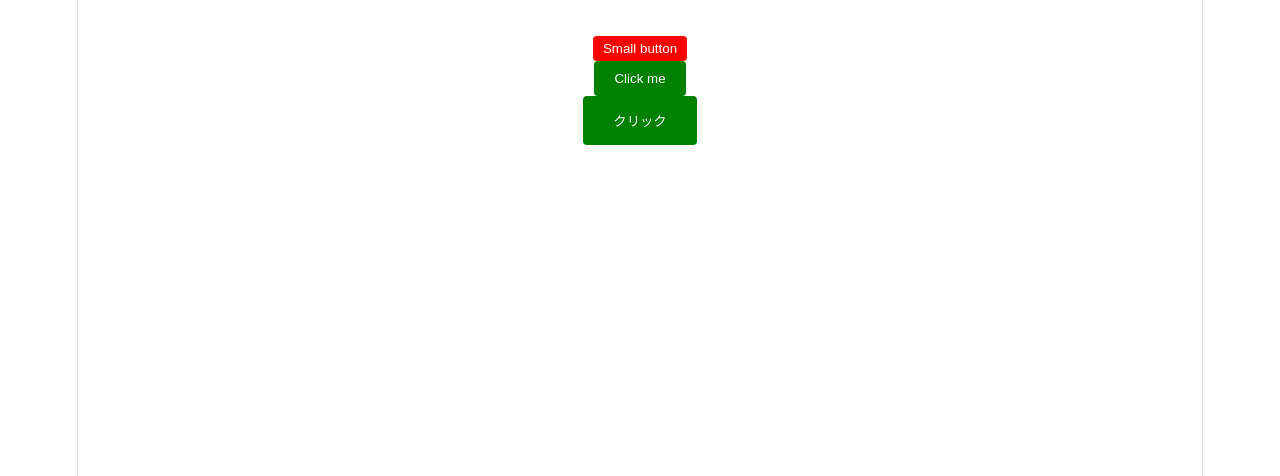
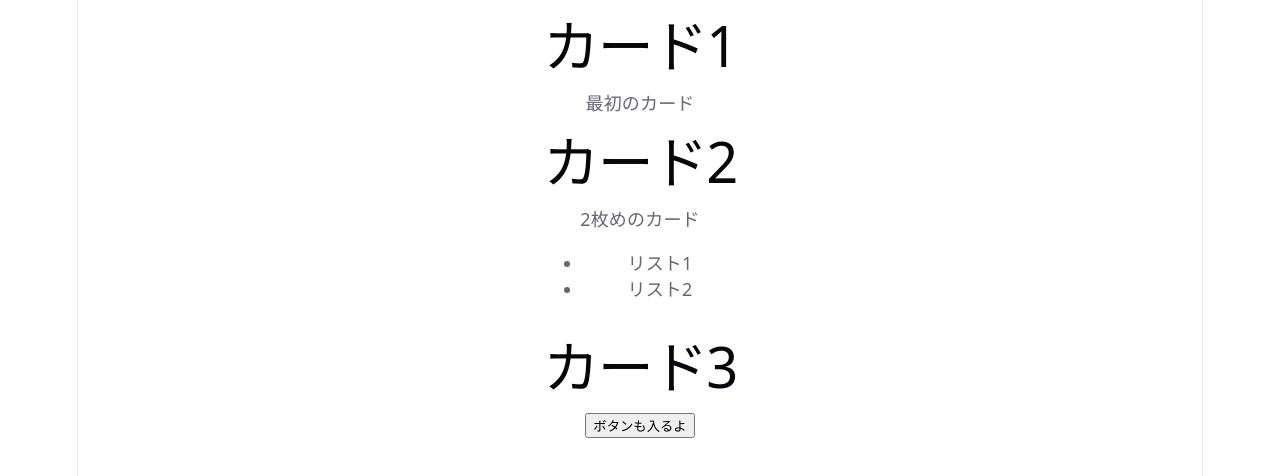
Before and after one commit to 1m4nim/react-study, a React (Vite) app: page / in a window 1280 px wide. Shown: the top 476 px of the page. Built offline with nearby package versions, Linux system fonts and the light colour scheme.

Commit message:
Q9おわった

```diff
--- a/src/App.tsx
+++ b/src/App.tsx
@@ -5,7 +5,8 @@
 // import Q5 from "./components/Q5";
 // import Q6 from "./components/Q6"
 // import Q7 from "./components/Q7"
-import Q8 from "./components/Q8"
+// import Q8 from "./components/Q8"
+import Q9 from "./components/Q9"
 
 export default function App() {
   return (
@@ -17,7 +18,8 @@ export default function App() {
       {/* <Q5 /> */}
       {/* <Q6 /> */}
       {/* <Q7 /> */}
-      <Q8 />
+      {/* <Q8 /> */}
+      <Q9 />
     </>
   )
 }
--- a/src/components/App.css
+++ b/src/components/App.css
@@ -1023,3 +1023,10 @@ nav a.active {
   border: 2px solid #333;
   border-radius: 8px;
 }
+
+.card {
+  border: 1px solid #ddd;
+  border-radius: 8px;
+  padding: 16px;
+  margin-bottom: 16px;
+}
--- /dev/null
+++ b/src/components/Card.tsx
@@ -0,0 +1,14 @@
+type CardProps = {
+    title: string;
+    children: React.ReactNode
+}
+
+function Card({ title, children }: CardProps) {
+    return (
+        <div className="card">
+            <h1>{title}</h1>
+            <div className="card-content">{children}</div>
+        </div>
+    )
+}
+export default Card;
--- /dev/null
+++ b/src/components/Q9.tsx
@@ -0,0 +1,29 @@
+import Card from "./Card";
+
+function Q9() {
+    return (
+        <>
+            <Card title="カード1">
+                <p>最初のカード</p>
+            </Card>
+
+            <Card title="カード2">
+                <p>2枚めのカード</p>
+                <ul>
+                    <li>
+                        リスト1
+                    </li>
+                    <li>
+                        リスト2
+                    </li>
+                </ul>
+            </Card>
+
+            <Card title="カード3">
+                <button>ボタンも入るよ</button>
+            </Card>
+        </>
+    )
+}
+
+export default Q9;
```
